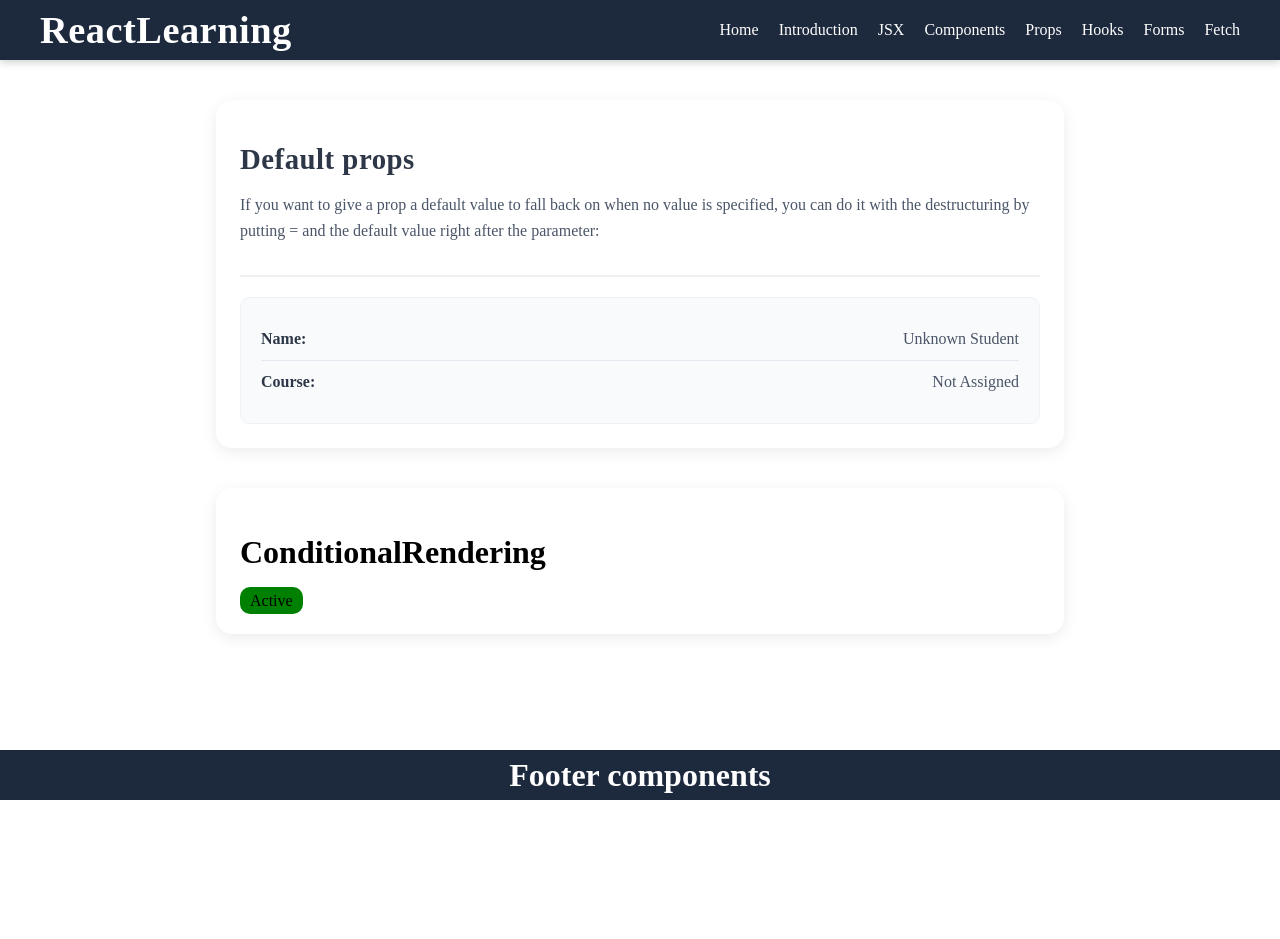
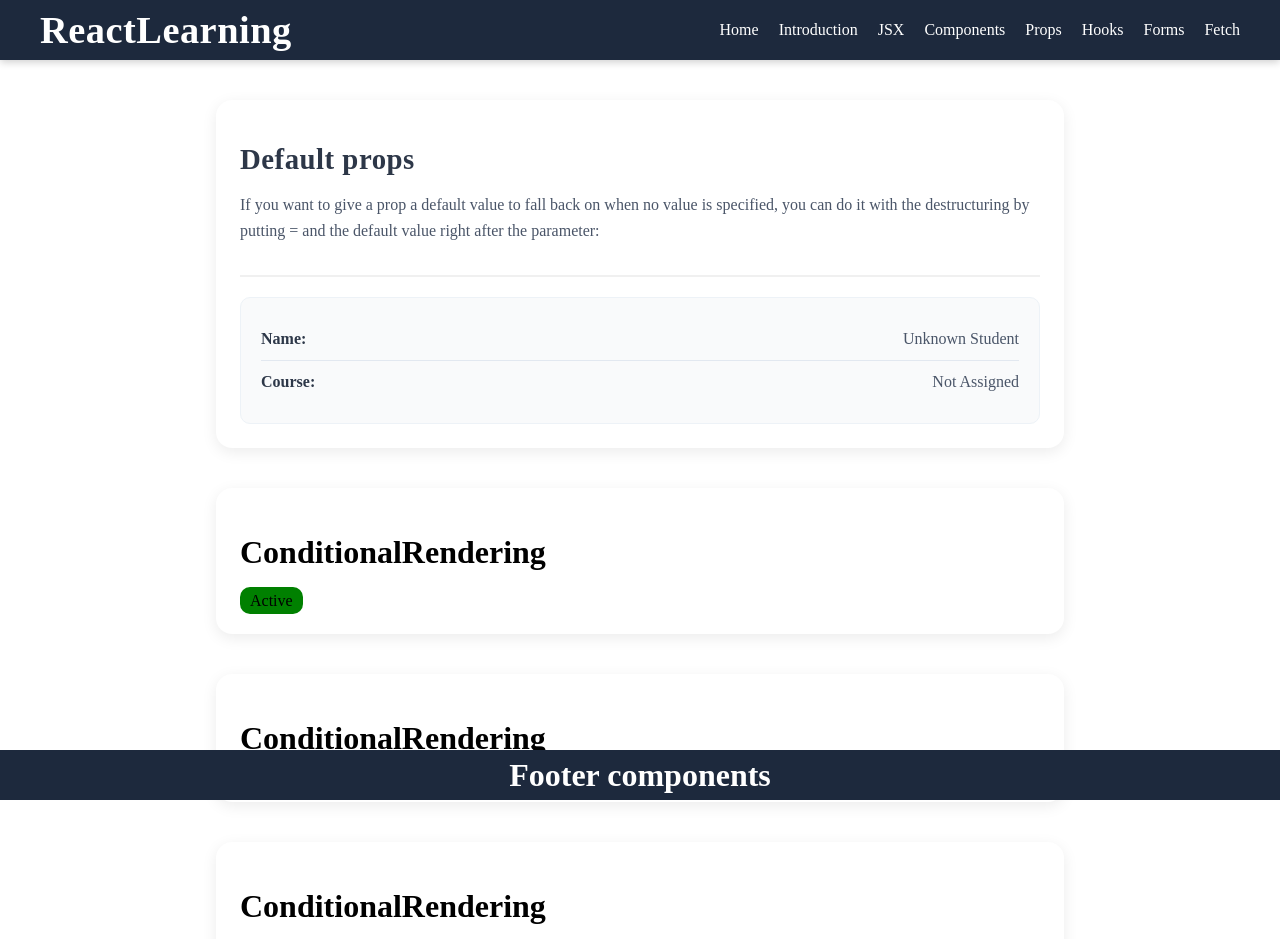
Before and after one commit to Sujeeththan/react-learning-2, a React (Vite) app: page /props in a window 1280 px wide. Shown: the top 939 px of the page. Before the commit the page ends 800 px from the top, so only its background shows below. Built offline with nearby package versions, Linux system fonts and the light colour scheme.

Commit message:
add conditional rendering add

```diff
--- a/src/pages/Props.jsx
+++ b/src/pages/Props.jsx
@@ -7,6 +7,9 @@ function Props() {
     <div>
       <DefaultProps />
       <ConditionalRendering />
+      <ConditionalRendering isActive={false} />
+      <ConditionalRendering status="paid" />
+
     </div>
   )
 }
```
